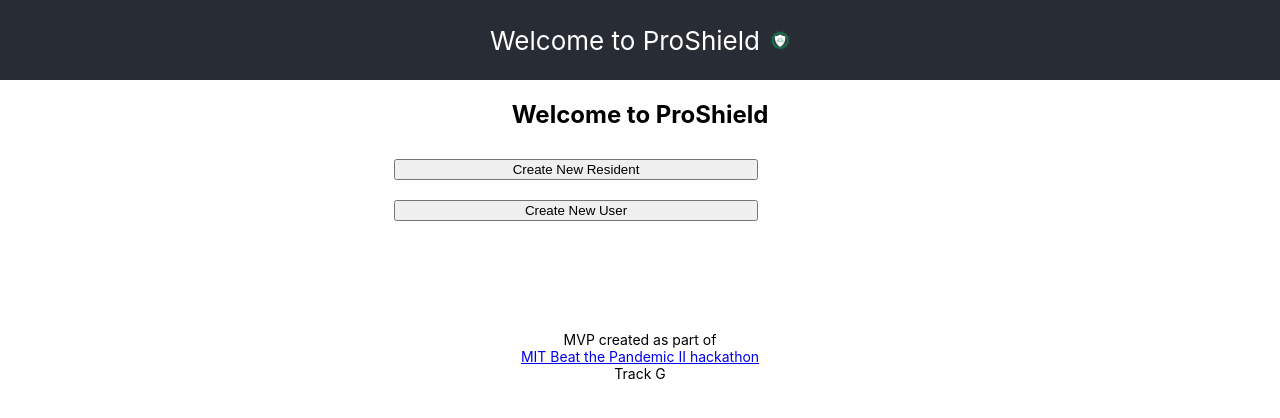
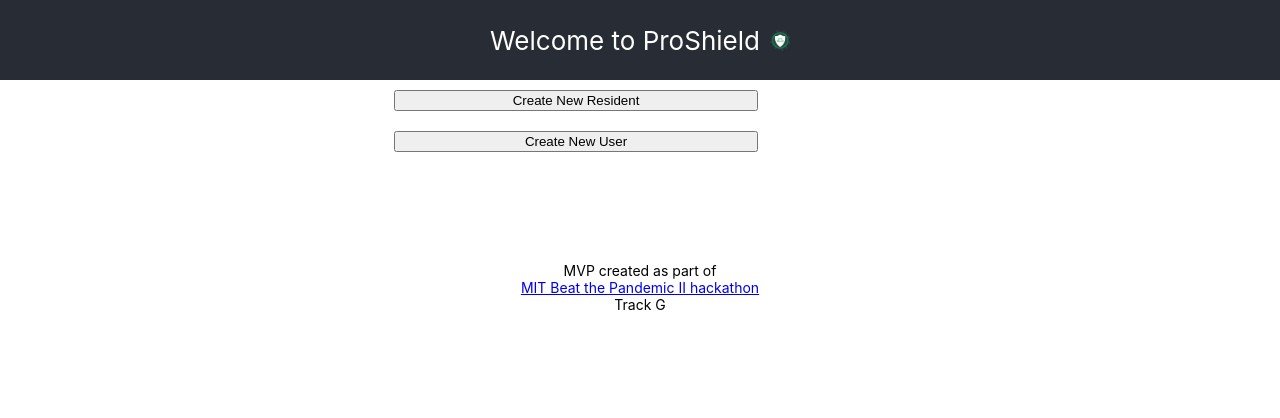
Before and after one commit to mgwismer/protectnetwork, a React (Create React App) app: page /#/ in a window 1280 px wide. Shown: the top 418 px of the page. Built offline with nearby package versions, Linux system fonts and the light colour scheme.

Commit message:
remove code

```diff
--- a/src/components/front-page/front-page.tsx
+++ b/src/components/front-page/front-page.tsx
@@ -5,10 +5,9 @@
 import { connect } from 'react-redux';
 
 export const FrontPage: React.FC<ContactProps> = ({ residents, contacts }) => {
-    console.log('residents, contacts', residents, contacts);
+
     return (
         <div>
-            <h2> Welcome to ProShield </h2>
             <div className='frontpage-buttons'>
             <button className='frontpage-buttons__create'>
                 <NavLink to={'/NewResident'} style={{color: 'black', textDecoration: 'none', border: '0px'}}>
```
